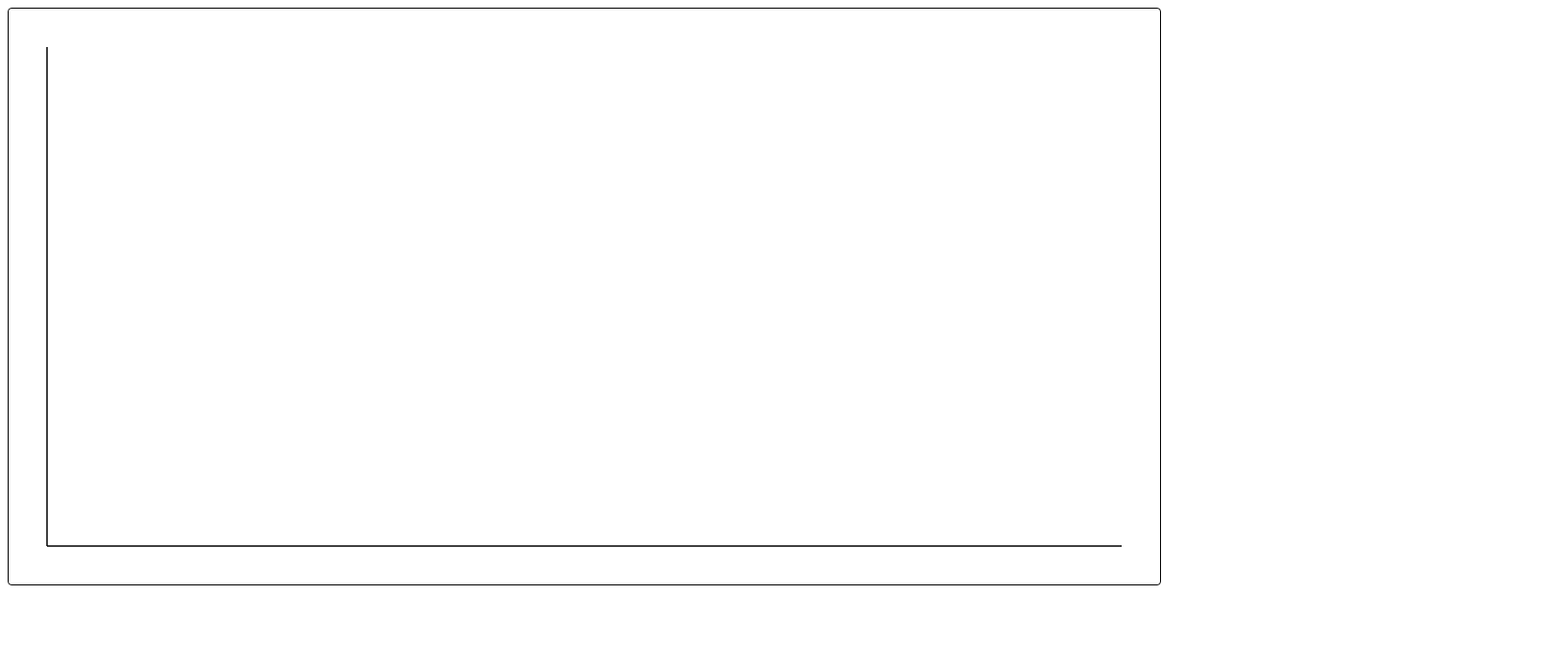
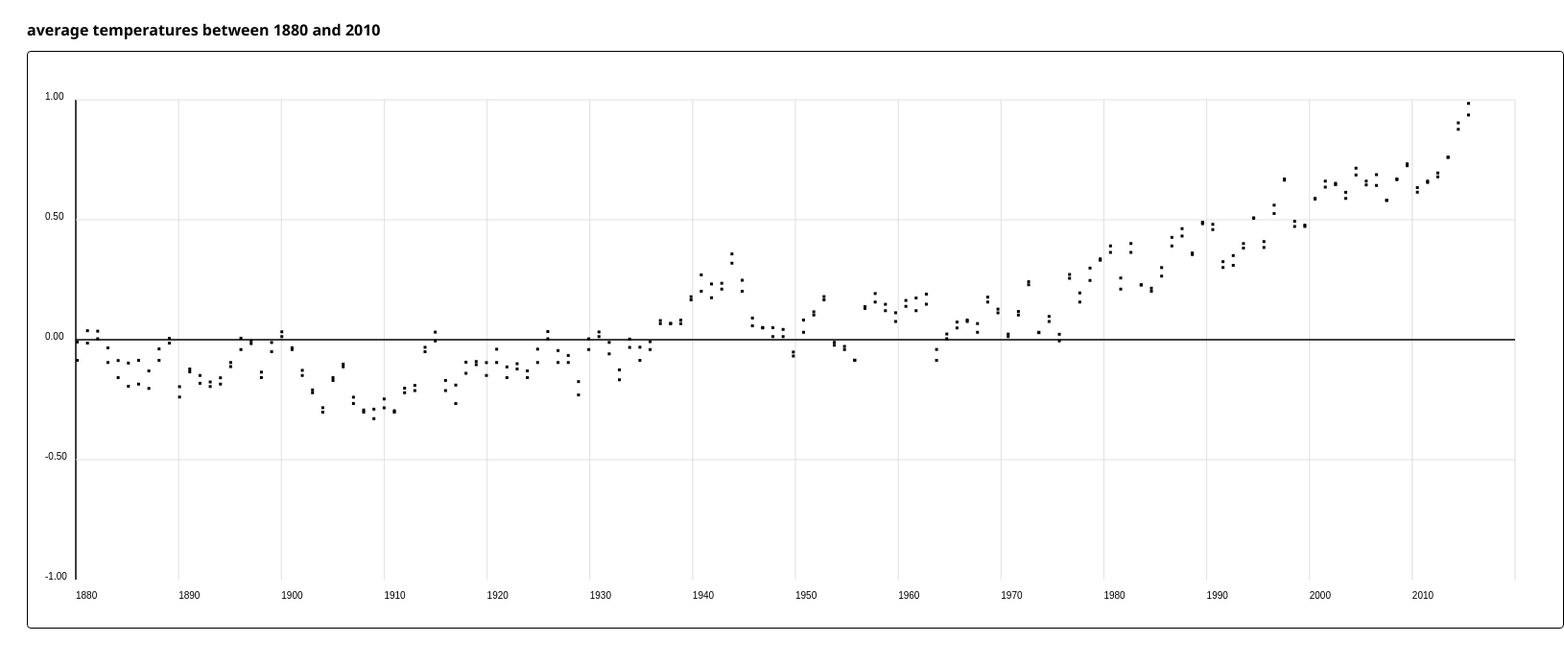
Before and after one commit to LLoydcc/Webtechnologie-Abschluss, a website: page src/index.html in a window 1280 px wide. Shown: the whole page at 96% size, 1630 px wide, since content can reach past the window. Drawn offline with Linux system fonts and the light colour scheme.

Commit message:
Chart realisiert

```diff
--- a/src/index.html
+++ b/src/index.html
@@ -11,9 +11,21 @@
             border: 1px solid black;
             border-radius: 4px;
         }
+
+        #content{
+            margin: 20px 20px;
+        }
+
+        h1{
+            font-family: 'Segoe UI', Tahoma, Geneva, Verdana, sans-serif;
+            font-size: medium;
+        }
     </style>
 </head>
 <body>
-    <canvas id="canvas"></canvas>
+    <div id="content">
+        <h1>average temperatures between 1880 and 2010</h1>
+        <canvas id="canvas"></canvas>
+    </div>
 </body>
 </html>
--- a/src/index.js
+++ b/src/index.js
@@ -11,109 +11,155 @@ class SeriesItem {
     * @param {string} year
     * @param {string} value
     */
+
+    year;
+    value;
     constructor(year, value) {
-
+        this.year = year;
+        this.value = value;
     }
 }
 
 class Chart {
 
-    base = {
-        //stats
-        minX: 1880,
-        minY: -1.0,
-        maxX: 2010,
-        maxY: 1.0,
-
-        //visualization
-        padding: 10,
-        tickSize: 10,
-        axisColor: "#000000",
-        pointRadius: 5,
-        xTicks: 1,
-        yTicks: 1
+    years = {
+        start: '',
+        end: '',
+        decades: []
     }
 
-    calculated = {
-        rangeX: this.base.maxX - this.base.minY,
-        rangeY: this.base.maxY - this.base.minY,
-        numXTicks: Math.round(this.base.maxX - this.base.minY / this.base.xTicks),
-        numYTicks: Math.round(this.base.maxY - this.base.minY / this.base.yTicks),
-        x: Math.round(this.base.maxX - this.base.minY / this.base.xTicks) * this.base.xTicks,
-        y: Math.round(this.base.maxY - this.base.minY / this.base.yTicks) * this.base.yTicks,
-        width: '',
-        height: '',
-        scaleX: '',
-        scaleY: ''
+    xAxis = {
+        startX: 50,
+        startY: 280,
+        endX: 1550,
+        endY: 280,
     }
 
+    yAxis = {
+        startX: 50,
+        startY: 550,
+        endX: 50,
+        endY: 50
+    }
 
     /**
     * Creates a new Chart object
     * @param {object} canvas
     */
-    constructor(canvas) {
-        canvas.width = 1200;
+    constructor(canvas, items) {
+        canvas.width = 1600;
         canvas.height = 600;
-
         let ctx = canvas.getContext("2d");
 
+        this.setYears(items);
+        this.drawChart(ctx);
+        this.draw(items, ctx);
+    }
 
-        this.calculated.width = canvas.width / this.calculated.rangeX;
-        this.calculated.height = canvas.height / this.calculated.rangeY;
-        this.calculated.scaleX = this.calculated.width / this.calculated.rangeX;
-        this.calculated.scaleY = this.calculated.height / this.calculated.rangeY;
+    setYears(items){
+        this.years.start = items[items.length - 1].year;
+        this.years.end = items[0].year;
 
-        //this.drawAxis(ctx);
+        for(let i = 0; i < items.length; i++){
+            let year = items[i].year;
+            if(!this.years.decades.includes(year) && (year % 10 == 0)){
+                this.years.decades.push(year);
+            }
+        }
+    }
 
-        // Stroked triangle
+    drawChart(ctx){
+        //draw Axis
+        // y - Axis
         ctx.beginPath();
-        ctx.moveTo(40, 560);
-        ctx.lineTo(1160, 560);
+        ctx.moveTo(this.yAxis.startX, this.yAxis.startY);
+        ctx.lineTo(this.yAxis.endX, this.yAxis.endY);
         ctx.closePath();
         ctx.stroke();
 
+        //draw axis labeling & orientation lines
+        // x - Axis
+        let xRange = (this.xAxis.endX - this.xAxis.startX) / this.years.decades.length;
+        let yearPosition = this.xAxis.startY + 290;
+
+        for(let i = this.xAxis.startX, j = 1; i < (this.xAxis.endX - this.xAxis.startX), j <= this.years.decades.length; i = i + xRange, j++){
+            ctx.fillText(this.years.decades[this.years.decades.length - j], i, yearPosition);
+
+            ctx.lineWidth = 0.5;
             ctx.beginPath();
-        ctx.moveTo(40, 560);
-        ctx.lineTo(40, 40);
+            ctx.strokeStyle = "#D8D8D8";
+            ctx.moveTo(i + xRange, this.yAxis.startY);
+            ctx.lineTo(i + xRange, this.yAxis.endY);
             ctx.closePath();
             ctx.stroke();
         }
 
-    drawAxis(ctx){
-        ctx.save();
+        // y - Axis
+        let yRange = (this.yAxis.startY - this.yAxis.endY) / 4;
+        let values = ['-1.00', '-0.50', '0.00', '0.50', '1.00'];
+
+        for(let i = this.yAxis.startY, j = 0; i > this.yAxis.endY, j < values.length; i = i - yRange, j++){
+            ctx.fillText(values[j], this.yAxis.startX - 32, i);
+
+            // check for middle line to make it thicker
+            if(j == 1){
+                ctx.lineWidth = 1;
                 ctx.beginPath();
-        ctx.moveTo(this.calculated.x, this.calculated.y + this.calculated.height);
-        ctx.strokeStyle = this.base.axisColor;
-        ctx.lineWidth = 2;
+                ctx.strokeStyle = "#000000";
+                ctx.moveTo(this.yAxis.startX, i - yRange);
+                ctx.lineTo(this.xAxis.endX, i - yRange);
+                ctx.closePath();
+                ctx.stroke();
+            } else {
+                ctx.lineWidth = 0.5;
+                ctx.beginPath();
+                ctx.strokeStyle = "#D8D8D8";
+                ctx.moveTo(this.yAxis.startX, i - yRange);
+                ctx.lineTo(this.xAxis.endX, i - yRange);
+                ctx.closePath();
                 ctx.stroke();
             }
-
+        }
+    }
 
     /**
     * Draws series on the canvas
     * @param {SeriesItem[]} series
     */
-    draw(series) {
+    draw(series, ctx) {
+        let yAxisRange = this.yAxis.startY - this.yAxis.endY;
+        let xAxisRange = this.xAxis.endX - this.xAxis.startX;
+
+        console.log(series);
+
+        for(let i = 0; i < series.length; i++){
+            ctx.fillRect(this.mapXCoordinates(series[i].year, xAxisRange), this.mapYCoordinates(series[i].value, yAxisRange), 3, 3);
         }
     }
 
+    mapXCoordinates(year, range){
+        return (year - this.years.start) * (range - 50) / (this.years.end - this.years.start) + 50;
+    }
+
+    mapYCoordinates(value, range){
+        return (value - (1.0)) * (range - 50) / (-1.0 - (1.0)) + 50;
+    }
+
+}
+
 class Application {
-
     canvas = document.getElementById("canvas");
-    items = [];
 
     init(){
         fetch("../data/daten.json")
              .then(res => res.json())
-             .then(data => data.map(item => {
-                this.items.push(item);
-                })
+             .then(data => {
+                let items = [data.length];
+                for(let i = 0; i < data.length; i++){
+                    items[i] = new SeriesItem(data[i].Year, data[i].Mean);
+                }
+                new Chart(canvas, items);
+             }
         );
-
-            console.log(this.items);
     }
-
-    chart = new Chart(canvas);
-
 }
```
Also changed, not shown: package.json (line endings or trailing spaces), 2 other files. Lines whose indentation alone changed are shown as unchanged.
